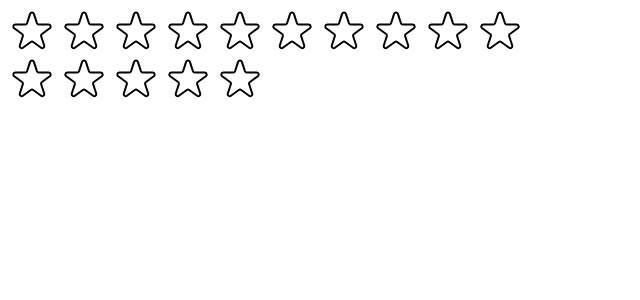
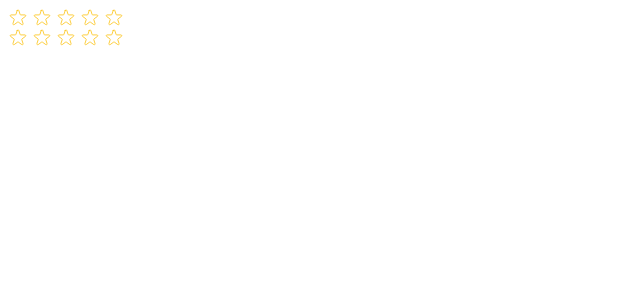
Before and after one commit to bayatalireza/usepopcorn, a React (Create React App) app: page / in a window 1280 px wide. Shown: the top 300 px of the page, without its empty margins (0-640 px from the left). Built offline with nearby package versions, Linux system fonts and the light colour scheme.

Commit message:
modify three files for complete star component

```diff
--- a/src/components/star/Star.js
+++ b/src/components/star/Star.js
@@ -1,11 +1,12 @@
-const starStyle = {
-  width: "48px",
-  height: "48px",
-  display: "block",
-  cursor: "pointer",
-};
 
-export default function Star({ onRating, full, onHoverIn, onHoverOut}) {
+export default function Star({ onRating, full, onHoverIn, onHoverOut, color, size}) {
+  const starStyle = {
+    width: size,
+    height: size,
+    display: "block",
+    cursor: "pointer",
+
+  };
   return (
     <span role="button" style={starStyle} onClick={onRating}
     onMouseEnter={ onHoverIn}
@@ -15,8 +16,8 @@ export default function Star({ onRating, full, onHoverIn, onHoverOut}) {
         <svg
           xmlns="http://www.w3.org/2000/svg"
           viewBox="0 0 20 20"
-          fill="#000"
-          stroke="#000"
+          fill={color}
+          stroke={color}
         >
           <path d="M9.049 2.927c.3-.921 1.603-.921 1.902 0l1.07 3.292a1 1 0 00.95.69h3.462c.969 0 1.371 1.24.588 1.81l-2.8 2.034a1 1 0 00-.364 1.118l1.07 3.292c.3.921-.755 1.688-1.54 1.118l-2.8-2.034a1 1 0 00-1.175 0l-2.8 2.034c-.784.57-1.838-.197-1.539-1.118l1.07-3.292a1 1 0 00-.364-1.118L2.98 8.72c-.783-.57-.38-1.81.588-1.81h3.461a1 1 0 00.951-.69l1.07-3.292z" />
         </svg>
@@ -25,7 +26,7 @@ export default function Star({ onRating, full, onHoverIn, onHoverOut}) {
           xmlns="http://www.w3.org/2000/svg"
           fill="none"
           viewBox="0 0 24 24"
-          stroke="#000"
+          stroke={color}
         >
           <path
             strokeLinecap="round"
--- a/src/index.js
+++ b/src/index.js
@@ -8,7 +8,9 @@ const root = ReactDOM.createRoot(document.getElementById('root'));
 root.render(
   <React.StrictMode>
     {/* <App /> */}
-    <StarRating starNum={10} />
+    <StarRating starNum={5}
+      messages={["Terrible", "Bad", "Okay", "Good", "Amazing"]}
+    />
     <StarRating />
   </React.StrictMode>
 );
--- a/src/starRaiting/StarRating.js
+++ b/src/starRaiting/StarRating.js
@@ -1,40 +1,55 @@
 import Star from "../components/star/Star";
-import{useState} from 'react';
+import { useState } from "react";
 
+const styleContainer = {
+  display: "flex",
+  alignItems: "center",
+  gap: "16px",
+};
+const styleStarContainer = {
+  display: "flex",
+  gap: "4px",
+};
 
-const styleContainer ={
-      display: 'flex',
-      alignItems: 'center',
-      gap: '16px'
-}
-const styleStarContainer = {
-      display: 'flex',
-      gap: '4px'
-}
-const styleText = {
-      lineHeight: "1",
-      margin: '0'
-}
+export default function StarRating({
+  starNum = 5,
+  color = "#fcc419",
+  size = "20px",
+  messages = [],
+  defaultRating = 0,
+}) {
+  const [rating, setRating] = useState(0);
+  const [tempRating, setTempRating] = useState(defaultRating);
 
-export default function StarRating({starNum = 5}) {
-  const [rating, setRating] = useState(0)
-  const [tempRating, setTempRating] = useState(0)
-
-  const handleRating = (rating)=>{
-    setRating(rating)
-  }
+  const handleRating = (rating) => {
+    setRating(rating);
+  };
+  const styleText = {
+    lineHeight: "1",
+    margin: "0",
+    color: color,
+    fontSize: `${size}`,
+  };
   return (
     <div style={styleContainer}>
       <div style={styleStarContainer}>
-        {Array.from({length: starNum},(_, i) => (
-          <Star key={i}
-          onRating={()=>handleRating(i+1)}
-          onHoverIn={()=>setTempRating(i+1)}
-          onHoverOut={()=>setTempRating(0)}
-          full={tempRating ? tempRating>=i+1 : rating>= i+1} />
+        {Array.from({ length: starNum }, (_, i) => (
+          <Star
+            key={i}
+            onRating={() => handleRating(i + 1)}
+            onHoverIn={() => setTempRating(i + 1)}
+            onHoverOut={() => setTempRating(0)}
+            full={tempRating ? tempRating >= i + 1 : rating >= i + 1}
+            color={color}
+            size={size}
+          />
         ))}
       </div>
-      <p style={styleText}>{tempRating || rating || ''}</p>
+      <p style={styleText}>
+        {messages.length === starNum
+          ? messages[tempRating ? tempRating - 1 : rating - 1]
+          : tempRating || rating || ""}
+      </p>
     </div>
   );
 }
```
